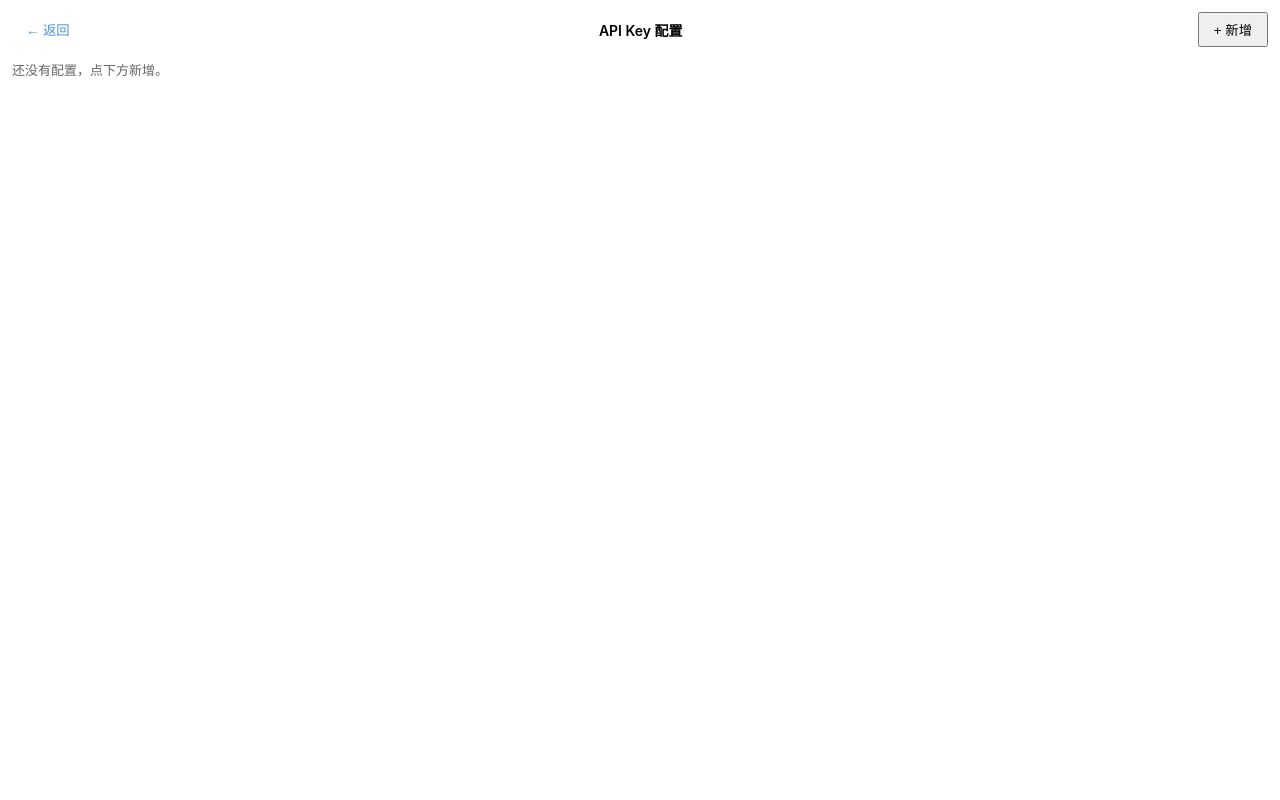
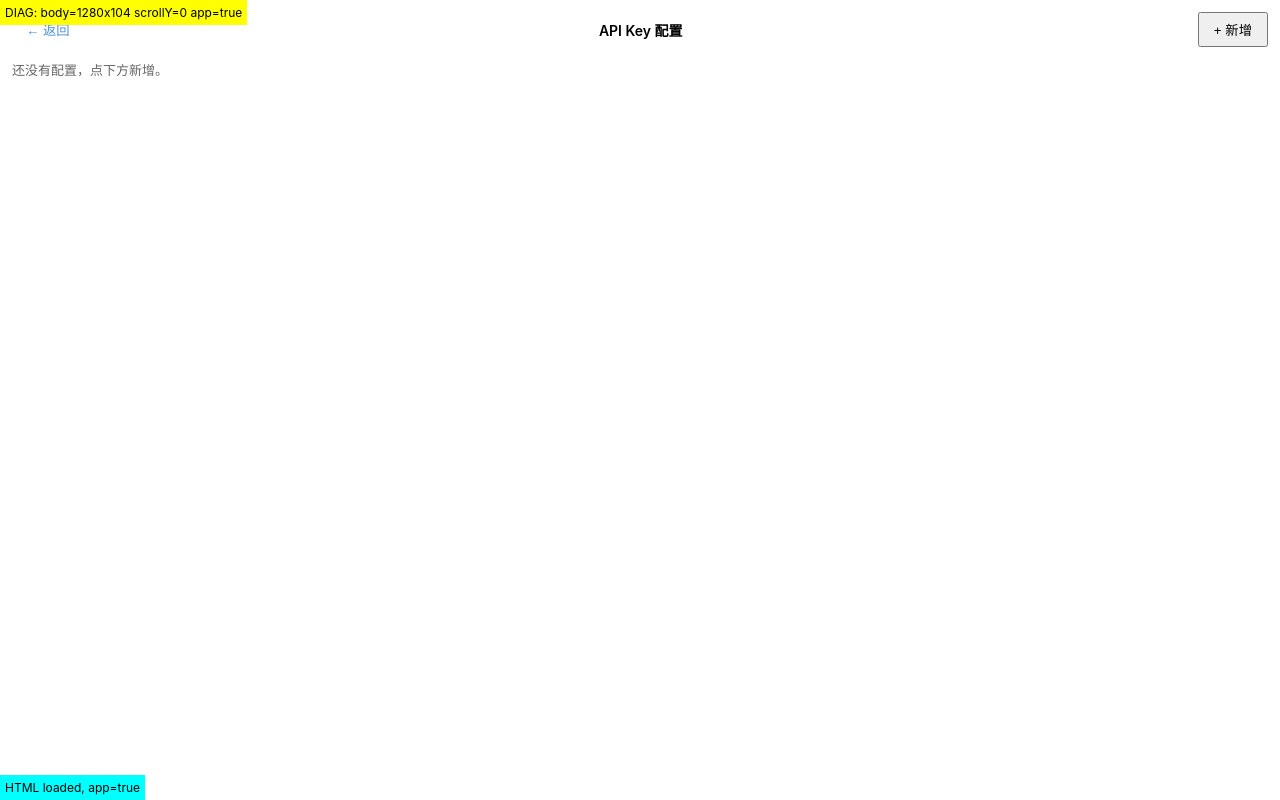
Before and after one commit to Azzerare/WPS-Paraphrasing, a website: page public/taskpane.html in a window 1280 px wide. Drawn offline with Linux system fonts and the light colour scheme.

Commit message:
debug: add visible layout diagnostics to taskpane

```diff
--- a/public/taskpane.html
+++ b/public/taskpane.html
@@ -39,5 +39,17 @@
 <body>
   <div id="app"></div>
   <script src="/ui/taskpane.js"></script>
+<script>
+window.onerror = function(msg, src, line, col) {
+  var d = document.createElement('div');
+  d.style.cssText = 'position:fixed;top:0;left:0;background:red;color:white;padding:10px;z-index:99999;';
+  d.textContent = 'ERR: ' + msg + ' ' + src + ':' + line;
+  document.body.appendChild(d);
+};
+var i1 = document.createElement('div');
+  i1.style.cssText = 'position:fixed;bottom:0;left:0;background:cyan;padding:5px;z-index:99999;font-size:12px;';
+  i1.textContent = 'HTML loaded, app=' + !!document.getElementById('app');
+  document.body.appendChild(i1);
+</script>
 </body>
 </html>
--- a/public/ui/taskpane.js
+++ b/public/ui/taskpane.js
@@ -1,3 +1,11 @@
+document.addEventListener('DOMContentLoaded', function() {
+  var info = 'DIAG: body=' + document.body.offsetWidth + 'x' + document.body.offsetHeight + ' scrollY=' + window.scrollY + ' app=' + !!document.getElementById('app');
+  var d = document.createElement('div');
+  d.style.cssText = 'position:fixed;top:0;left:0;background:yellow;padding:5px;z-index:99999;font-size:12px;';
+  d.textContent = info;
+  document.body.appendChild(d);
+  console.log(info);
+});
 var app = document.getElementById('app');
 var DEFAULT_BASE_URL = 'https://api.deepseek.com/v1';
 var DEFAULT_MODEL = 'deepseek-chat';
```
